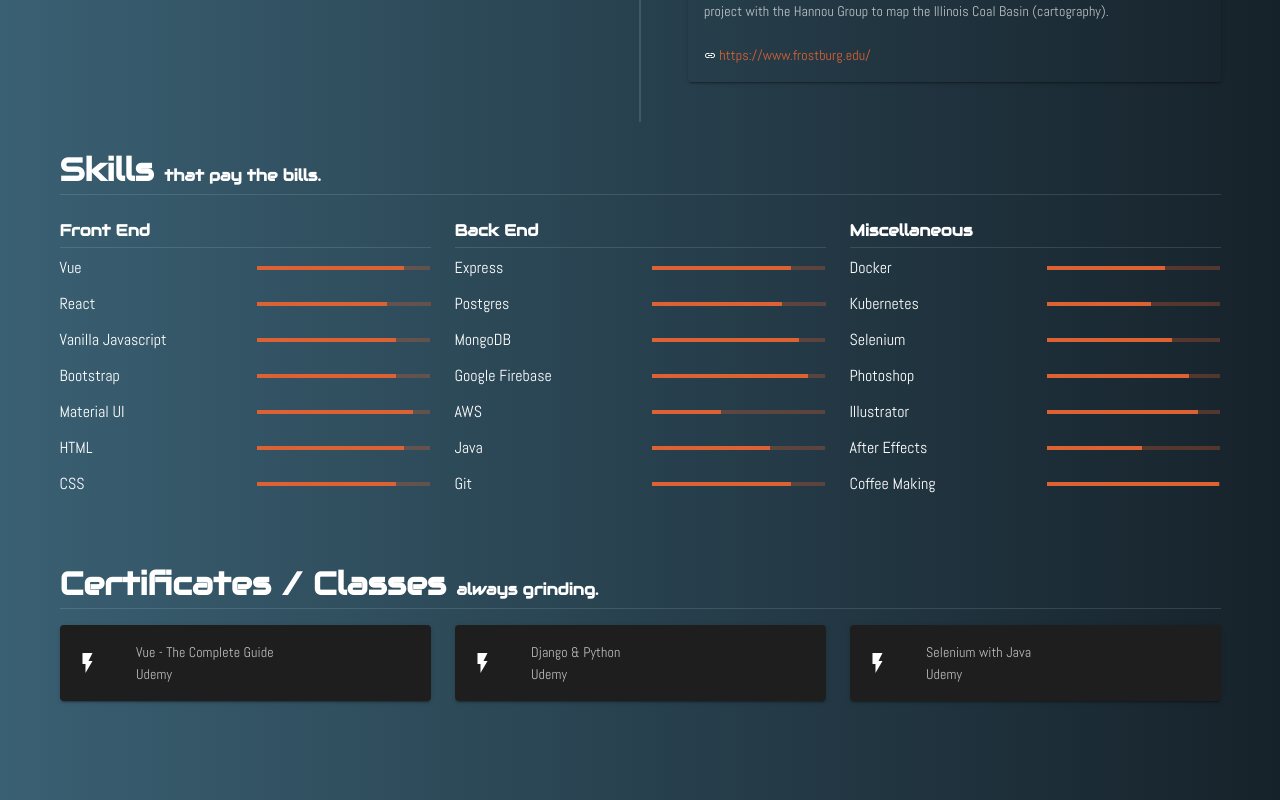
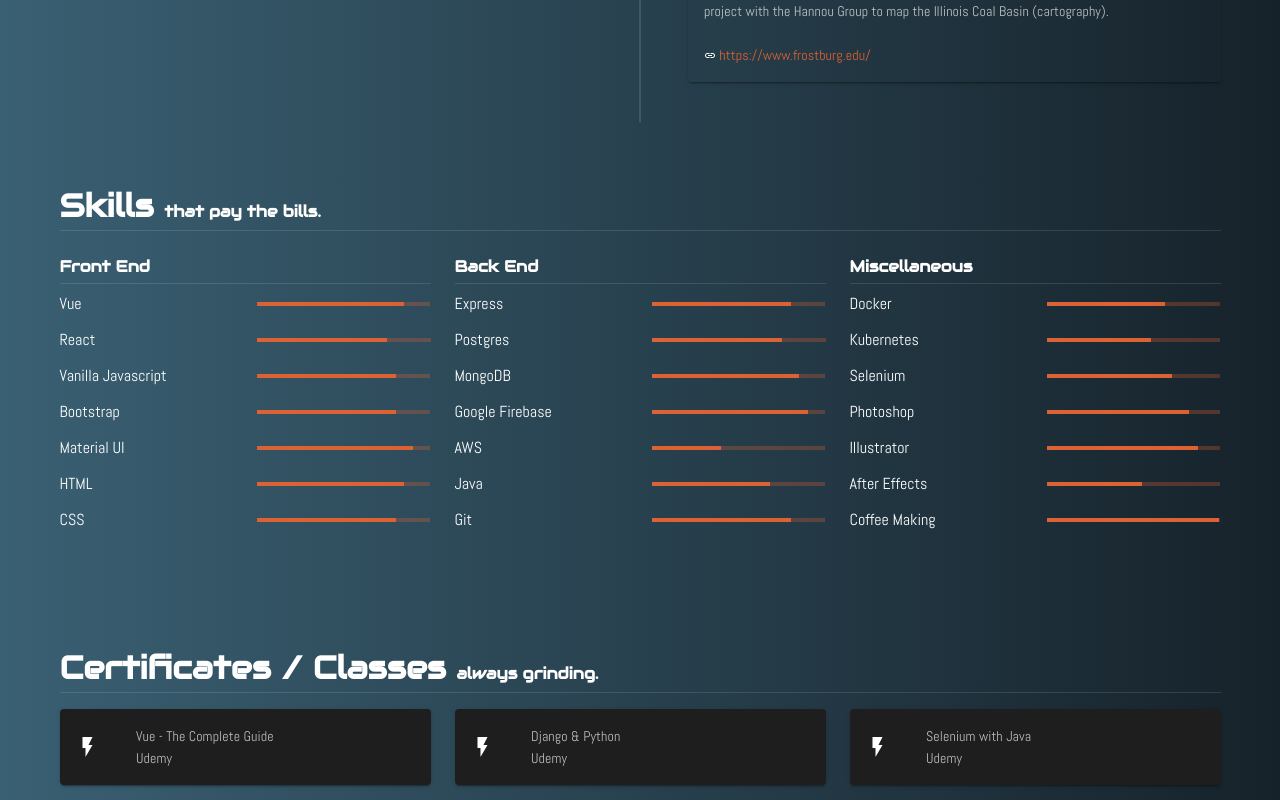
Before and after one commit to bSampson0/vue-portfolio, a Vue app: page /resume in a window 1280 px wide. Shown: the part 1600-2400 px from the top of the page. Built offline with nearby package versions, Linux system fonts and the light colour scheme; no server answers; a web font is replaced by a local one.

Commit message:
add spacing between components on resume page

```diff
--- a/src/views/Resume.vue
+++ b/src/views/Resume.vue
@@ -1,6 +1,6 @@
 <template>
   <div id="resume">
-    <v-container class="mt-12">
+    <v-container class="mt-12 mb-12">
       <v-row class="mb-10" align="center">
         <v-col cols="12" sm="8" lg="6">
           <h1>Biography</h1>
@@ -80,7 +80,7 @@
           </v-timeline>
         </v-col>
       </v-row>
-      <v-row>
+      <v-row class="mt-12 mb-12">
         <v-col cols="12">
           <h2>
             Skills <span style="font-size: 0.5em">that pay the bills.</span>
@@ -117,6 +117,8 @@
             />
           </span>
         </v-col>
+      </v-row>
+      <v-row class="mt-12 mb-12">
         <v-col cols="12" class="mt-10">
           <h2>
             Certificates / Classes
```
